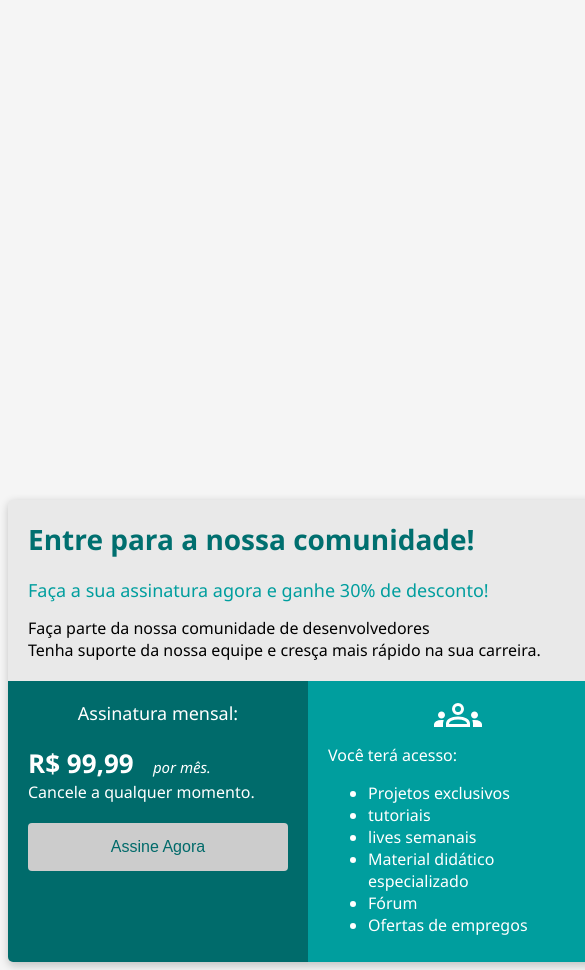
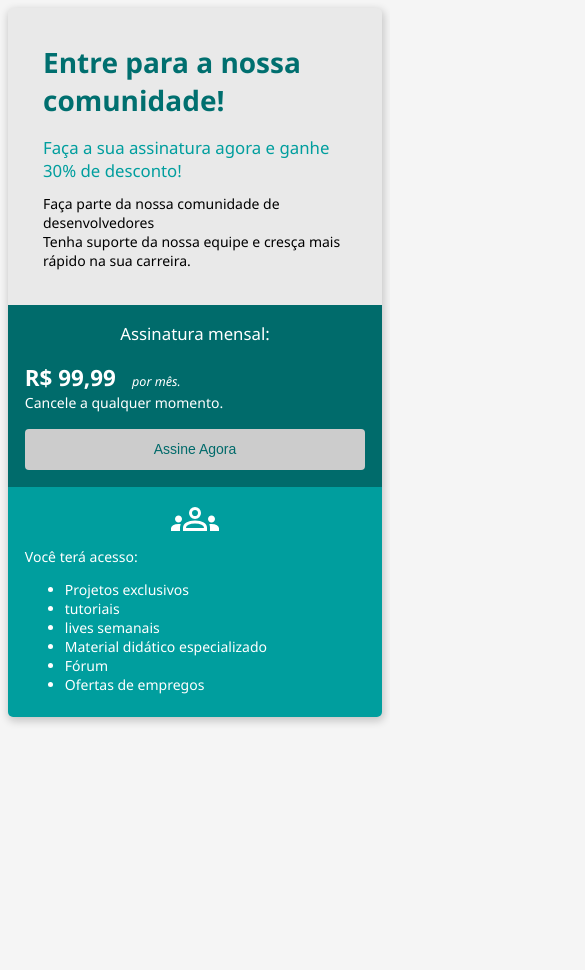
Before and after one commit to p4ul0pdm/bootcamp-devjr-modulo2, a plain HTML site: page Index.html in a window 390 px wide. Shown: the top 970 px of the page, 585 px wide, since content can reach past the window. After the commit the page ends 844 px from the top, so only its background shows below. Drawn offline with Linux system fonts and the light colour scheme.

Commit message:
closes #6 - Responsividade com o @media screen

```diff
--- a/Index.html
+++ b/Index.html
@@ -14,7 +14,6 @@
         .container{
             background-color: #E9E9E9;
             margin: auto;  /*deixa o display flexível - independente do tamanho da página, ela terá uma borda proporcional*/
-            margin-top: 500px;
             width: 600px;
             box-shadow: 1px 3px 8px 1px rgba(0, 0, 0, 0.2);
             border-radius: 5px;
@@ -22,7 +21,7 @@
         }
 
         .header{
-            padding: 20px; /*margem interna*/
+            padding: 2.5rem; /*margem interna*/
 
         }
 
@@ -33,58 +32,58 @@
 
         .header-title{
             color: #006f6f;
-            font-size: 28px;
+            font-size: 2rem;
             font-weight: 700;
-            margin-bottom: 20px;
+            margin-bottom: 1.2rem;
         }
 
         .header-subtitle{
             color: #009e9e;
-            font-size: 18px;
+            font-size: 1.2rem;
             font-weight: 500;
-            margin-bottom: 15px;
+            margin-bottom: 0.9rem;
         }
 
         .col-1{
             background-color: #006B6B;
             width: 50%;
-            padding: 20px;
+            padding: 1.2rem;
             color: #fff;
         }
 
         .col-2{
             background-color: #009e9e;
             width: 50%;
-            padding: 10px 20px;
+            padding: 0.6rem 1.2rem;
             color: #fff;
         }
 
         .subscription-title{
-            font-size: 18px;
+            font-size: 1.2rem;
             text-align: center;
-            margin-bottom: 20px;
+            margin-bottom: 1.2rem;
         }
 
         .price{
-            font-size: 26px;
+            font-size: 1.6rem;
             font-weight: 700;
         }
 
         .month {
-            font-size: 15px;
+            font-size: 0.9rem;
             font-style: italic;
-            margin-left: 15px;
+            margin-left: 0.9rem;
         }
 
         .button {
             width: 100%;
-            padding: 15px 32px;
+            padding: 0.9rem 2rem;
             color: #006A6A;
-            font-size: 16px;
+            font-size: 1rem;
             border-radius: 4px;
             border: none;
             background-color: #CCCCCC;
-            margin-top: 20px;
+            margin-top: 1.2rem;
             cursor: pointer;
         }
 
@@ -94,6 +93,25 @@
 
         .image-group{
             text-align: center;
+        }
+
+        @media screen and (max-width: 620px){ /*telas até o valor de 620px, vale este estilo*/
+            html{
+                font-size: 14px;
+            }
+
+            .flex-container{
+                flex-direction: column;
+            }
+
+            .col-1, .col-2{
+                width: 100%;
+                box-sizing: border-box;
+            }
+
+            .container{
+                width: 100%;
+            }
         }
 
     </style>
```
